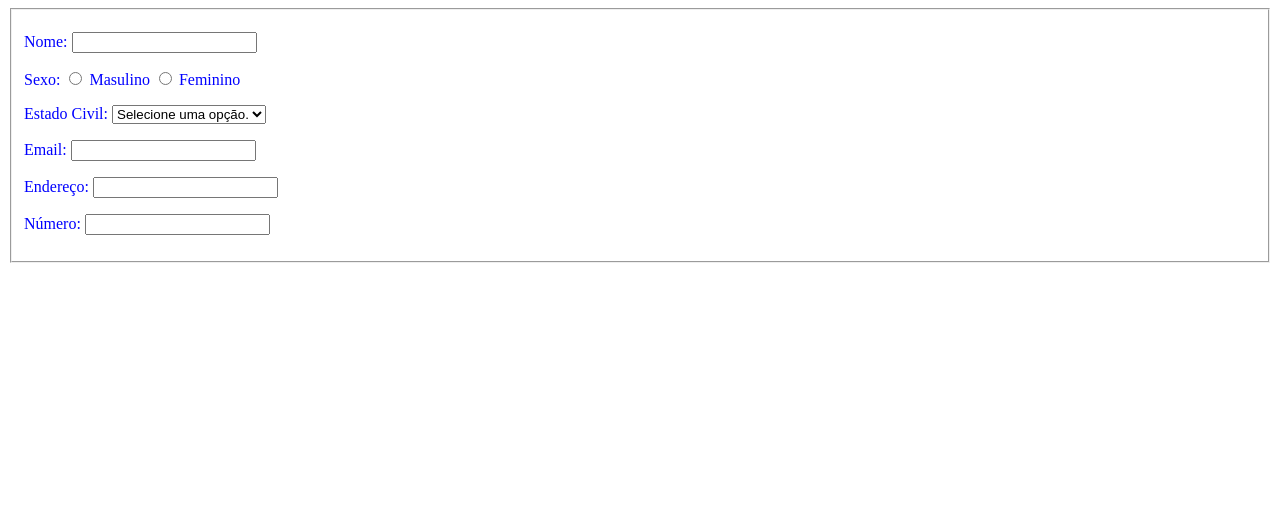
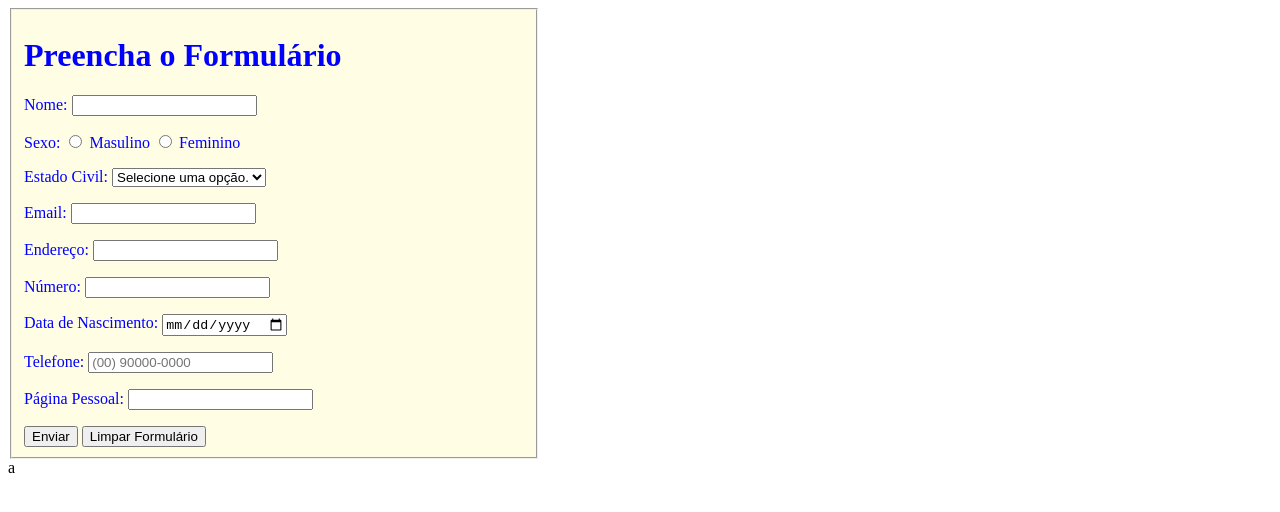
Before and after one commit to aquila-silva/iftm, a plain HTML site: page 1periodo/PWE/listas/lista07/index.html in a window 1280 px wide. Drawn offline with Linux system fonts and the light colour scheme.

Commit message:
Update index.html

```diff
--- a/1periodo/PWE/listas/lista07/index.html
+++ b/1periodo/PWE/listas/lista07/index.html
@@ -7,21 +7,24 @@
     <title>Formulário</title>
 </head>
 <body>
-<fieldset style="color: blue">
+    <fieldset style="color: blue; width: 500px; background-color:rgba(255, 252, 213, 0.651);">
+        <h1>Preencha o Formulário</h1>
+        <form action="">
         <p><label for="nome">Nome:</label>
         <input type="text" id="nome" name="nome" required></p>
 
         <p>Sexo:
 
-        <input type="radio" id="masculino" name="genero">
+        <input type="radio" id="masculino" name="genero" required>
         <label for="masculino">Masulino</label>
 
         <input type="radio" id="feminino" name="genero">
         <label for="feminino">Feminino</label></p>
 
         <p><label for="estado-civil">Estado Civil:</label>
+
         <select id="estado-civil" name="estado-civil">
-        <option value="option">Selecione uma opção.</option>
+            <option value="option" disabled selected>Selecione uma opção.</option>
             <option value="solteiro">Solteiro</option>
             <option value="casado">Casado</option>
             <option value="divorciado">Solteiro</option>
@@ -40,6 +43,22 @@
         <p><label for="numero">Número:</label>
         <input type="number" id="numero" name="numero" min="1" step="1" required></p>
 
+        <p><label for="data-nascimento">Data de Nascimento:</label>
+        <input type="date" name="data-nascimento" id="data-nascimento"></p>
+
+        <p><label for="tel">Telefone:</label>
+        <input type="tel" name="tel" id="tel" required placeholder="(00) 90000-0000" minlength="10" maxlength="15"></p>
+
+        <p><label for="pagina-pessoal">Página Pessoal:</label>
+        <input type="url" name="pagina-pessoal" id="pagina-pessoal"></p>
+
+        <button type="subimit">Enviar</button>
+        <button type="reset">Limpar Formulário</button>
+
+        </form>
+
+    </fieldset>
+
 
 </body>
-</html>
+</html>a
```
Lines whose indentation alone changed are shown as unchanged.
